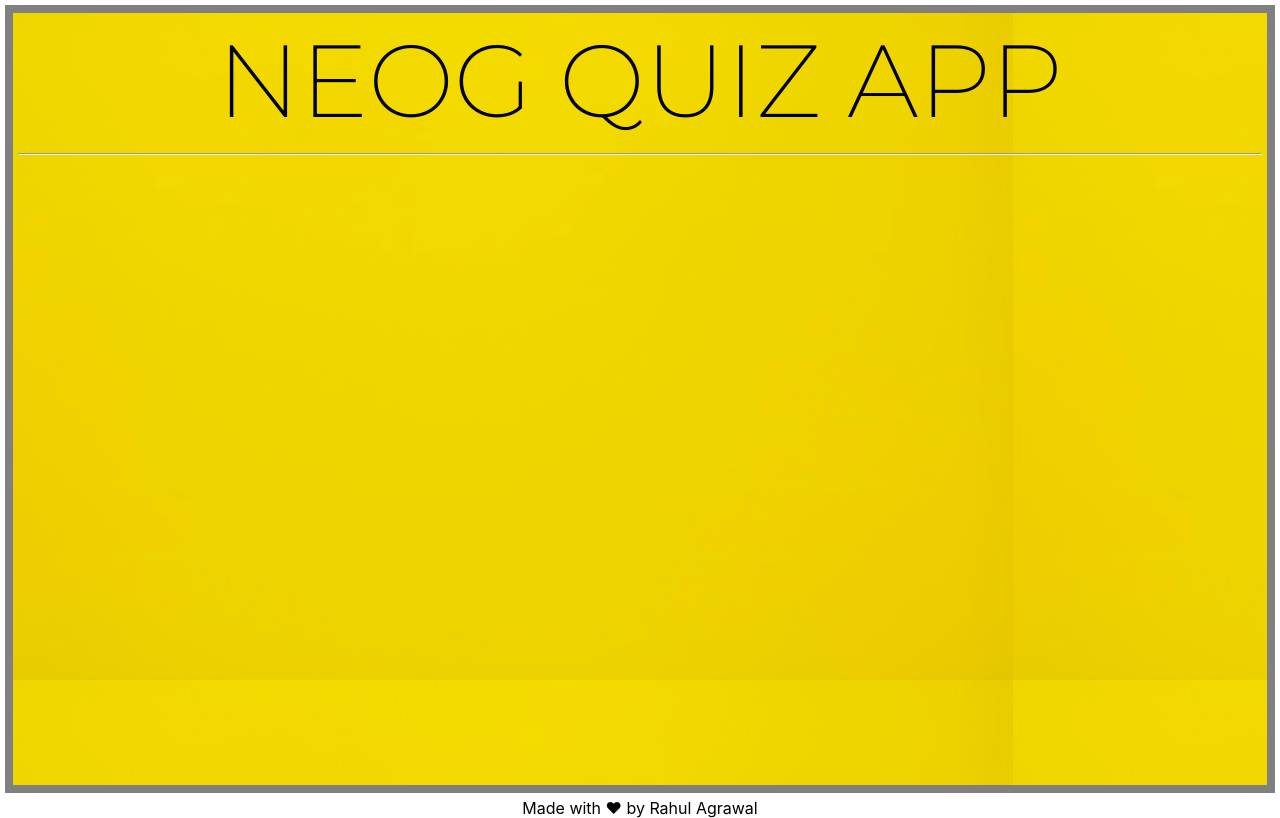
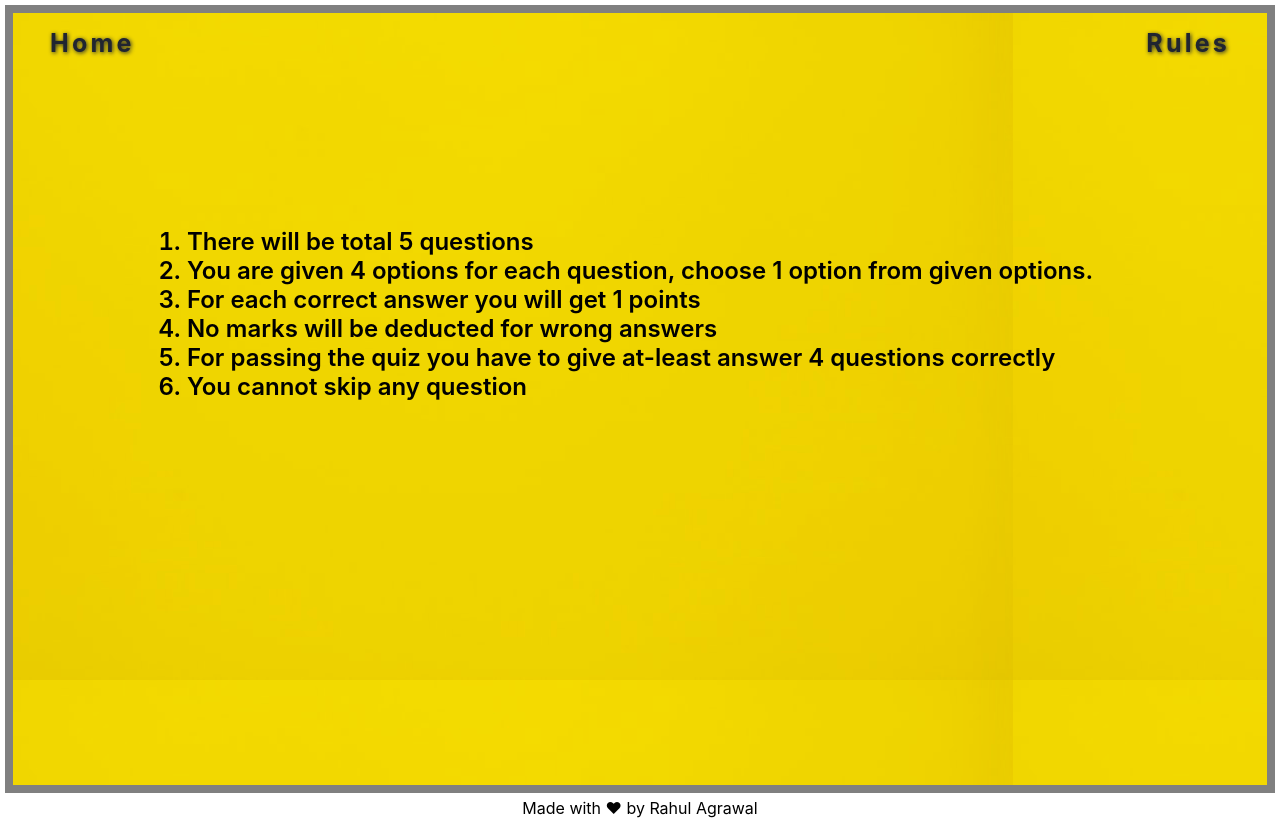
Before and after one commit to rahul31agrawal/Quizz, a React (Create React App) app: page /rules in a window 1280 px wide. Built offline with nearby package versions, Linux system fonts and the light colour scheme.

Commit message:
Feat: Added Rules page

```diff
--- a/src/App.js
+++ b/src/App.js
@@ -1,12 +1,14 @@
 import { BrowserRouter, Route, Routes } from "react-router-dom";
 import "./App.css";
-import Header from "./components/Header/Header";
+import Rules from "./pages/Rules/Rules";
 import Footer from "./components/Footer/Footer";
 import Home from "./pages/Home/Home";
 import Quiz from "./pages/Quiz/Quiz";
 import Result from "./pages/Result/Result";
 import { useState } from "react";
 import axios from "axios";
+
+
 
 function App() {
   const [name, setName] = useState("");
@@ -26,7 +28,7 @@ function App() {
   return (
     <BrowserRouter>
       <div className="App">
-        <Header />
+
         <Routes>
           <Route
             path="/"
@@ -54,6 +56,10 @@ function App() {
             path="/result"
             element={<Result score={score} name={name} />}
           />
+          <Route
+            path="/rules"
+            element={<Rules />}
+          />
         </Routes>
       </div>
       <Footer />
--- /dev/null
+++ b/src/components/Navbar/Navbar.css
@@ -0,0 +1,29 @@
+.navbar {
+
+    justify-content: space-between;
+    align-items: center;
+    overflow: hidden;
+    /* position: fixed; */
+    top: 0;
+    width: 100%;
+    left: 0;
+    z-index: 2;
+    /* background-color: blue; */
+    padding: 0.6rem 0rem;
+
+
+}
+
+.logo{
+    margin-left: 2rem;
+    text-shadow: 1px 1px 4px  #202530;
+    letter-spacing: 0.2rem;
+    color: #202530;
+
+    font-weight: bold;
+    font-size: 25px;
+    display: flex;
+    justify-content: space-between;
+    margin-right: 2rem;
+
+}
--- /dev/null
+++ b/src/components/Navbar/Navbar.js
@@ -0,0 +1,20 @@
+import {NavLink} from "react-router-dom";
+import "./Navbar.css"
+
+
+export default function NavBar() {
+  return (
+    <nav className="navbar">
+         <h2 className="logo">
+
+          <NavLink to="/" end>
+            Home
+           </NavLink>
+
+           <NavLink to="/rules" end>
+            Rules
+           </NavLink>
+        </h2>
+    </nav>
+  );
+}
--- a/src/pages/Home/Home.css
+++ b/src/pages/Home/Home.css
@@ -5,6 +5,7 @@
 .content {
     display: flex;
     justify-content: space-around;
+    /* margin-top: 2rem; */
   }
 
   .settings {
--- a/src/pages/Home/Home.js
+++ b/src/pages/Home/Home.js
@@ -4,7 +4,7 @@ import heroImage from "../../assets/quizhome.jpg";
 import { MenuItem, TextField, Button } from "@material-ui/core";
 import Categories from "../../../src/Data/Categories";
 import { useState } from "react";
-
+import NavBar from "../../components/Navbar/Navbar";
 import ErrorAlert from "../../components/errorMessage/errorAlert";
 import { useNavigate } from 'react-router-dom';
 
@@ -28,6 +28,8 @@ function Home({name,setName,fetchQuestions}) {
   }
 
   return (
+    <>
+     <NavBar />
     <div className="content">
       <div className="settings">
         <span className="settingsHeading">Quiz Settings</span>
@@ -85,6 +87,7 @@ function Home({name,setName,fetchQuestions}) {
 
       <img src={heroImage} alt="hero banner" className="banner" />
     </div>
+    </>
   );
 }
 
--- a/src/pages/Quiz/Quiz.js
+++ b/src/pages/Quiz/Quiz.js
@@ -2,7 +2,7 @@ import React, { useEffect,useState } from 'react';
 import {CircularProgress} from "@material-ui/core";
 import './quiz.css';
 import Question from "../../components/Question/Question";
-
+import NavBar from '../../components/Navbar/Navbar';
 function Quiz({name,score,questions,setQuestions,setScore}) {
 const[currQues,setCurrQues] = useState(0)
 const[options,setOptions]=useState()
@@ -30,6 +30,8 @@ const handleShuffle=(options)=>{
 
 
   return (
+    <>
+    <NavBar/>
     <div className='quiz'>
       <span className='subtitle'>Welcome, {name}</span>
 
@@ -63,6 +65,7 @@ const handleShuffle=(options)=>{
         thickness={1}/>
       )}
     </div>
+    </>
   )
 }
 
--- /dev/null
+++ b/src/pages/Rules/Rules.css
@@ -0,0 +1,7 @@
+.rules{
+    margin-top: 10rem;
+    display: flex;
+    justify-content: center;
+    font-size: x-large;
+    font-weight: 600;
+}
--- /dev/null
+++ b/src/pages/Rules/Rules.js
@@ -0,0 +1,31 @@
+import React from 'react'
+import NavBar from '../../components/Navbar/Navbar';
+import "./Rules.css";
+
+function Rules() {
+  return (
+    <>
+        <NavBar/>
+    <div className='rules'>
+    <ol>
+    <li> There will be total 5 questions</li>
+        <li>
+          You are given 4 options for each question, choose 1 option from given
+          options.
+        </li>
+        <li> For each correct answer you will get 1 points</li>
+        <li> No marks will be deducted for wrong answers</li>
+
+        <li>
+          For passing the quiz you have to give at-least answer 4 questions
+          correctly
+        </li>
+        <li> You cannot skip any question</li>
+      </ol>
+    </div>
+    </>
+
+  )
+}
+
+export default Rules
```
